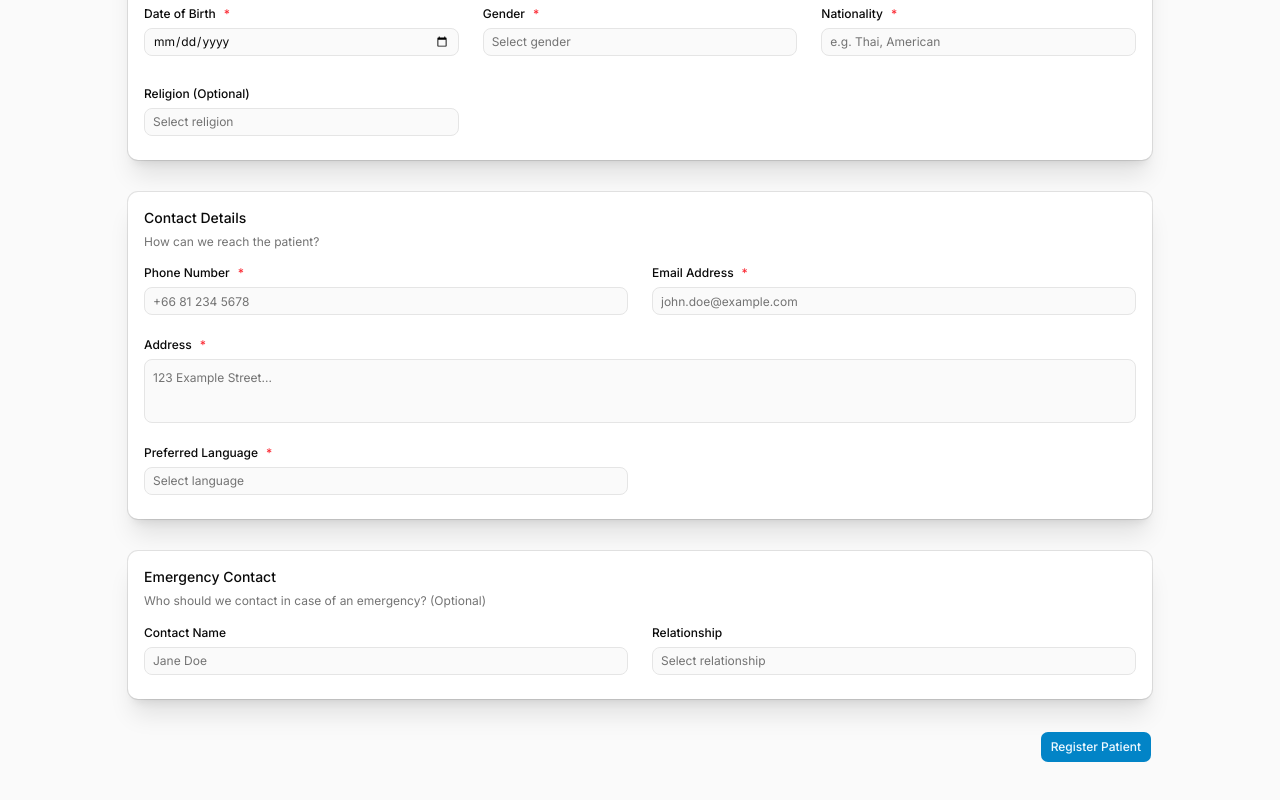
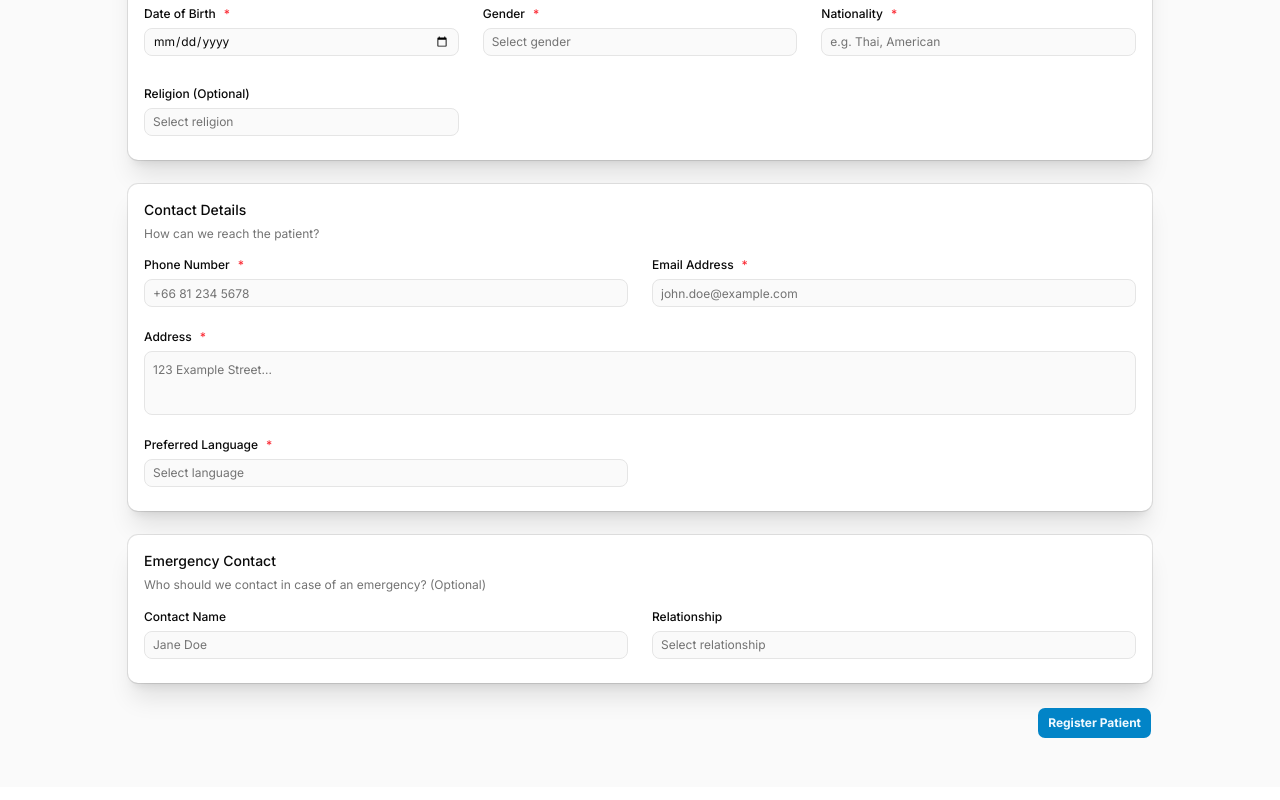
Before and after one commit to Chayathon/Real-time-Patient-Intake, a Next.js app: page / in a window 1280 px wide. Shown: the part 280-1080 px from the top of the page. Built offline with nearby package versions, Linux system fonts and the light colour scheme; no server answers; some icons are missing.

Commit message:
Update patient-form.tsx

```diff
--- a/components/patient/patient-form.tsx
+++ b/components/patient/patient-form.tsx
@@ -251,14 +251,13 @@ export function PatientForm() {
     return (
         <form
             onSubmit={handleSubmit(onSubmit)}
-            className="space-y-8 w-full max-w-5xl mx-auto"
+            className="space-y-4 md:space-y-6 w-full max-w-5xl mx-auto"
         >
             <Card className="shadow-xl">
                 <CardHeader>
                     <CardTitle>Personal Information</CardTitle>
                     <CardDescription>
-                        Please provide the patient&apos;s basic personal
-                        details.
+                        Please provide the patient's basic personal details.
                     </CardDescription>
                 </CardHeader>
                 <CardContent className="grid grid-cols-1 md:grid-cols-2 lg:grid-cols-3 gap-6">
@@ -591,12 +590,12 @@ export function PatientForm() {
                 </CardContent>
             </Card>
 
-            <div className="w-full flex flex-col items-end gap-4">
+            <div className="w-full flex justify-end">
                 <Button
                     disabled={isSubmitting}
                     size="lg"
                     type="submit"
-                    className="w-full sm:w-auto"
+                    className="w-full sm:w-auto font-bold cursor-pointer"
                 >
                     {isSubmitting ? "Submitting..." : "Register Patient"}
                 </Button>
```
